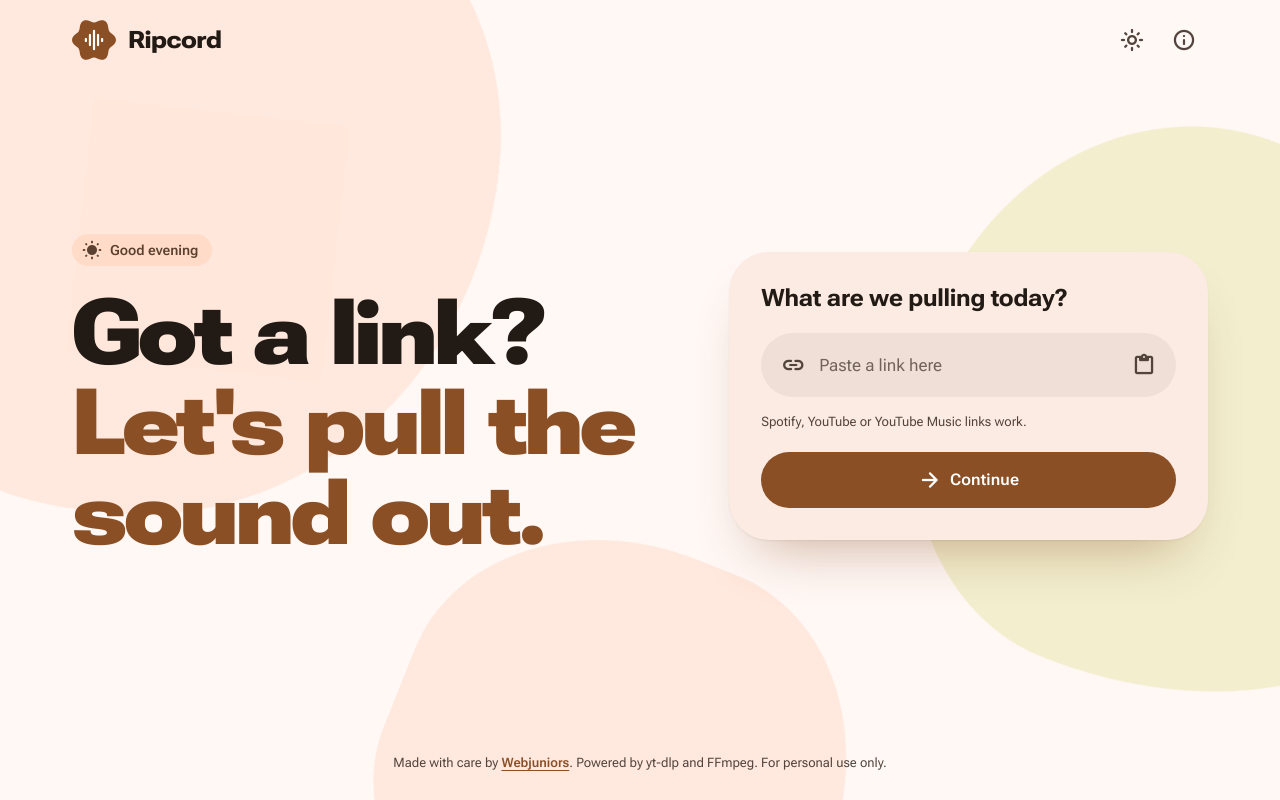
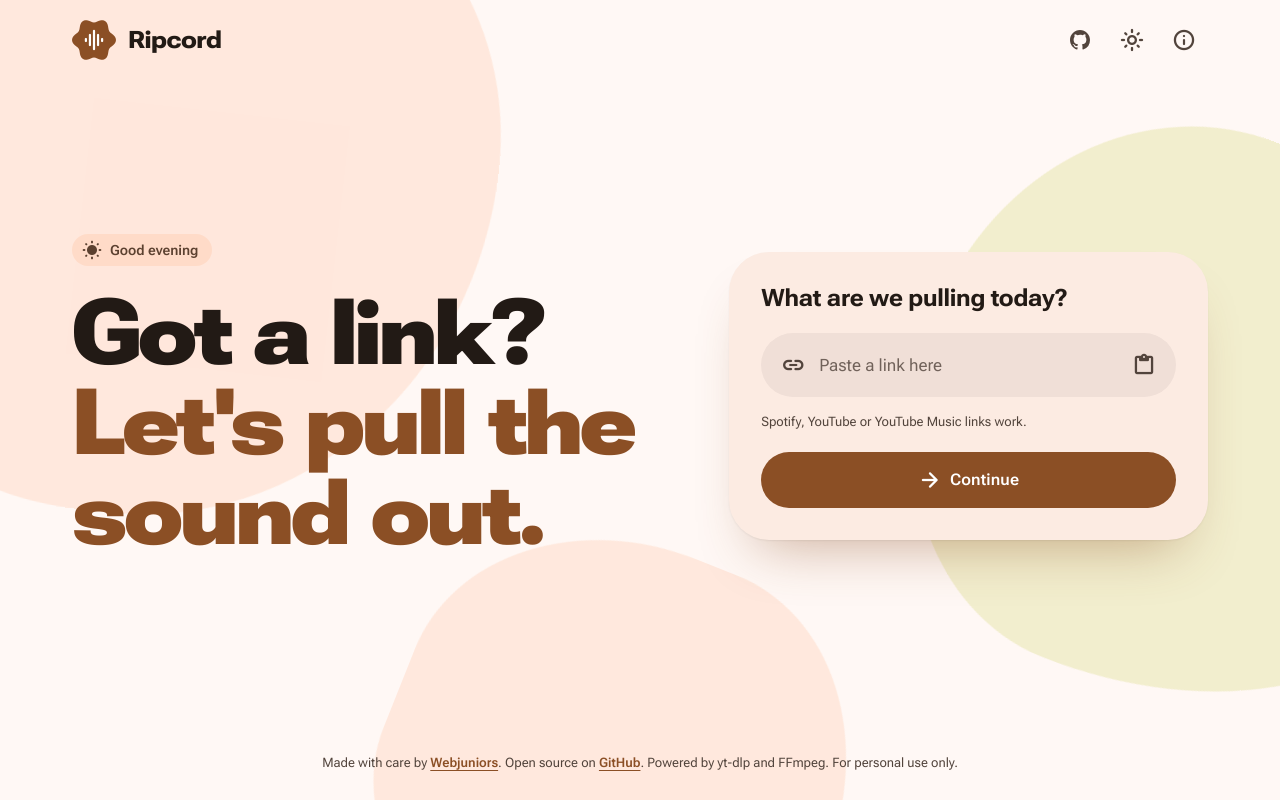
Before and after one commit to Dany0443/Ripcord, a website: page public/index.html in a window 1280 px wide. Drawn offline with Linux system fonts and the light colour scheme.

Commit message:
feat(ui): add github repository link in header, footer, and about dialog

```diff
--- a/public/index.html
+++ b/public/index.html
@@ -62,6 +62,13 @@
             <span class="brand__name">Ripcord</span>
         </a>
         <div class="top-bar__actions">
+            <a class="icon-btn" id="github-btn" href="https://github.com/rusux64-bit/Ripcord" target="_blank"
+                rel="noopener noreferrer" aria-label="Ripcord on GitHub" title="Ripcord on GitHub">
+                <svg width="24" height="24" viewBox="0 0 24 24" fill="currentColor" aria-hidden="true">
+                    <path fill-rule="evenodd" clip-rule="evenodd"
+                        d="M12 2C6.477 2 2 6.484 2 12.017c0 4.425 2.865 8.18 6.839 9.504.5.092.682-.217.682-.483 0-.237-.008-.868-.013-1.703-2.782.605-3.369-1.343-3.369-1.343-.454-1.158-1.11-1.466-1.11-1.466-.908-.62.069-.608.069-.608 1.003.07 1.53 1.032 1.53 1.032.892 1.53 2.341 1.088 2.91.832.092-.647.35-1.088.636-1.338-2.22-.253-4.555-1.113-4.555-4.951 0-1.093.39-1.988 1.029-2.688-.103-.253-.446-1.272.098-2.65 0 0 .84-.27 2.75 1.026A9.564 9.564 0 0112 6.844c.85.004 1.705.115 2.504.337 1.909-1.296 2.747-1.027 2.747-1.027.546 1.379.202 2.398.1 2.651.64.7 1.028 1.595 1.028 2.688 0 3.848-2.339 4.695-4.566 4.943.359.309.678.92.678 1.855 0 1.338-.012 2.419-.012 2.747 0 .268.18.58.688.482A10.019 10.019 0 0022 12.017C22 6.484 17.522 2 12 2z" />
+                </svg>
+            </a>
             <button class="icon-btn" id="theme-btn" type="button" aria-label="Switch theme" title="Switch theme">
                 <span class="icon" id="theme-icon" aria-hidden="true">dark_mode</span>
             </button>
@@ -247,7 +254,7 @@
     </main>
 
     <footer class="footer">
-        <p>Made with care by <a href="https://webjuniors.org" target="_blank" rel="noopener">Webjuniors</a>. Powered by
+        <p>Made with care by <a href="https://webjuniors.org" target="_blank" rel="noopener">Webjuniors</a>. Open source on <a href="https://github.com/rusux64-bit/Ripcord" target="_blank" rel="noopener noreferrer">GitHub</a>. Powered by
             yt-dlp and FFmpeg. For personal use only.</p>
     </footer>
 
@@ -268,6 +275,7 @@
                         The source audio is still lossy, so they will not sound better than the original.</span></li>
                 <li><span class="icon" aria-hidden="true">gavel</span><span>Only download things you have the right to.
                         You are responsible for how you use it.</span></li>
+                <li><span class="icon" aria-hidden="true">link</span><span>Ripcord is open source. View the code and contribute on <a href="https://github.com/rusux64-bit/Ripcord" target="_blank" rel="noopener noreferrer">GitHub</a>.</span></li>
             </ul>
         </div>
         <div class="dialog__actions">
--- a/public/styles.css
+++ b/public/styles.css
@@ -525,6 +525,7 @@ button {
   background: transparent;
   color: var(--md-sys-color-on-surface-variant);
   cursor: pointer;
+  text-decoration: none;
   transition: border-radius 0.5s var(--spring-spatial);
 }
 
```
